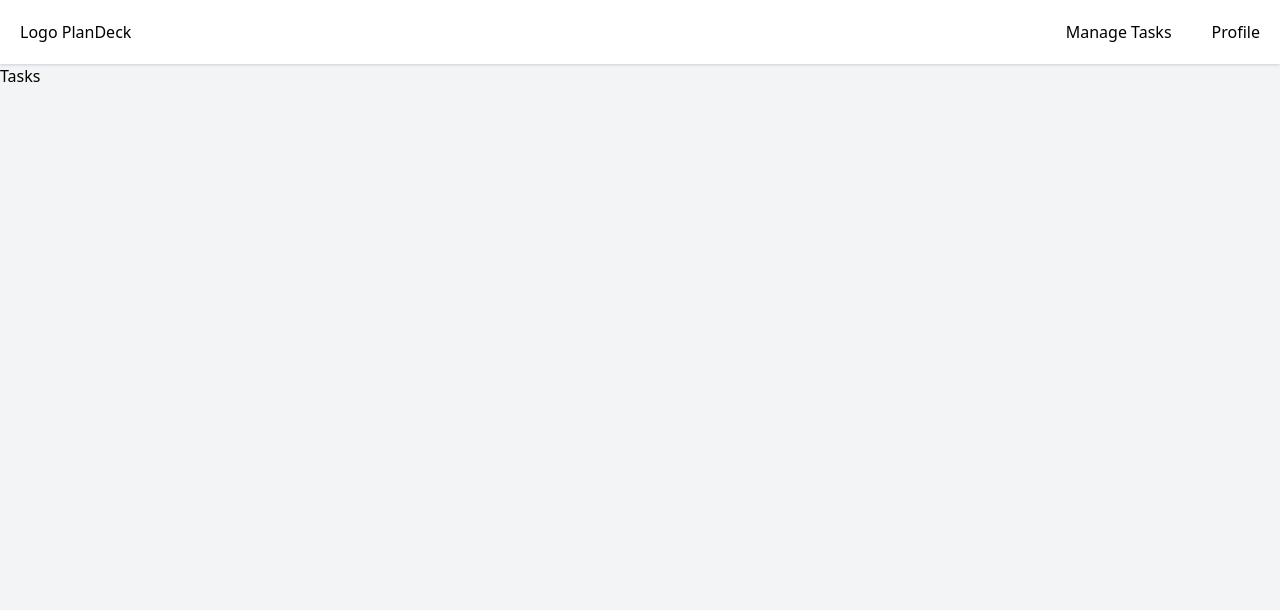
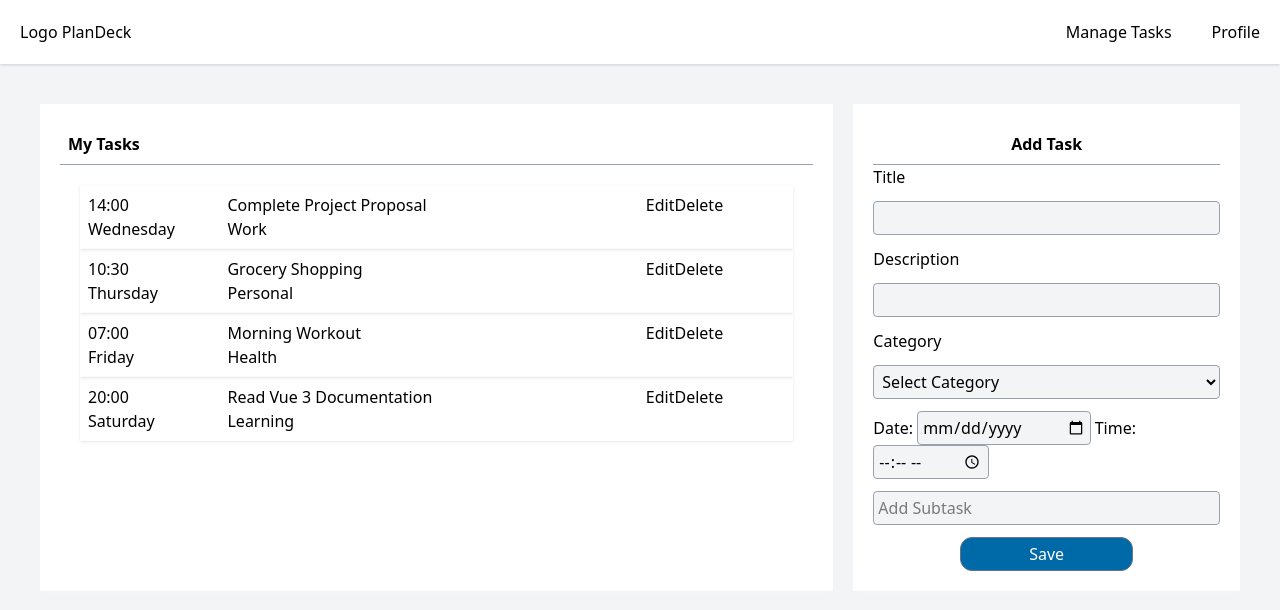
Before and after one commit to Mourice-Adero/plandeck-vue, a Vue app: page /tasks in a window 1280 px wide. Shown: the top 610 px of the page. Built offline with nearby package versions, Linux system fonts and the light colour scheme.

Commit message:
Updated task page layout, Added AllTask component

```diff
--- /dev/null
+++ b/src/components/AllTasks.vue
@@ -0,0 +1,152 @@
+<script setup lang="ts">
+import { ref } from 'vue'
+
+const tasks = ref([
+  {
+    title: 'Complete Project Proposal',
+    description: 'Draft and submit the client project proposal by EOD.',
+    category: 'Work',
+    date: '2023-11-15',
+    time: '14:00',
+    subtasks: [
+      { title: 'Research competitors', completed: false },
+      { title: 'Outline key features', completed: true },
+      { title: 'Review with team', completed: false },
+    ],
+  },
+  {
+    title: 'Grocery Shopping',
+    description: 'Buy essentials for the week.',
+    category: 'Personal',
+    date: '2023-11-16',
+    time: '10:30',
+    subtasks: [
+      { title: 'Milk', completed: false },
+      { title: 'Eggs', completed: false },
+      { title: 'Vegetables', completed: true },
+    ],
+  },
+  {
+    title: 'Morning Workout',
+    description: '30-minute cardio session.',
+    category: 'Health',
+    date: '2023-11-17',
+    time: '07:00',
+    subtasks: [
+      { title: 'Warm-up stretches', completed: false },
+      { title: 'Running', completed: false },
+    ],
+  },
+  {
+    title: 'Read Vue 3 Documentation',
+    description: 'Study Composition API updates.',
+    category: 'Learning',
+    date: '2023-11-18',
+    time: '20:00',
+    subtasks: [
+      { title: 'Setup example project', completed: true },
+      { title: 'Try reactive examples', completed: false },
+    ],
+  },
+])
+const title = ref('')
+const description = ref('')
+const category = ref('')
+const date = ref('')
+const time = ref('')
+const subtask = ref('')
+</script>
+<template>
+  <div class="grid md:grid-cols-3 p-10 gap-5">
+    <div class="md:col-span-2 bg-white p-5 shadow shadow-gray-100">
+      <h2 class="font-bold border-b border-b-gray-400 p-2">My Tasks</h2>
+      <ul class="p-5">
+        <li
+          v-for="(task, index) in tasks"
+          :key="index"
+          class="flex w-full shadow shadow-gray-200 p-2"
+        >
+          <div class="flex-1">
+            {{ task.time }}
+            <p class="">
+              {{ new Date(task.date).toLocaleDateString('en-US', { weekday: 'long' }) }}
+            </p>
+          </div>
+          <div class="flex-3">
+            <h4>{{ task.title }}</h4>
+            <p>{{ task.category }}</p>
+          </div>
+          <div class="flex-1">
+            <button>Edit</button>
+            <button>Delete</button>
+          </div>
+        </li>
+      </ul>
+    </div>
+    <div class="md:col-span-1 bg-white p-5 shadow shadow-gray-100">
+      <h2 class="text-center p-2 border-b border-b-gray-400 font-bold">Add Task</h2>
+      <form class="flex flex-col gap-3">
+        <label for="title"> Title </label>
+        <input
+          class="border rounded border-gray-400 bg-gray-100 p-1"
+          placeholder=""
+          id="title"
+          type="text"
+          v-model="title"
+        />
+        <label for="description"> Description </label>
+        <input
+          class="border rounded border-gray-400 bg-gray-100 p-1"
+          placeholder=""
+          id="description"
+          type="text"
+          v-model="description"
+        />
+        <label for="category"> Category </label>
+        <select
+          class="border rounded border-gray-400 bg-gray-100 p-1"
+          placeholder=""
+          id="category"
+          type="text"
+          v-model="category"
+        >
+          <option value="">Select Category</option>
+          <option value="">Work</option>
+          <option value="">Health</option>
+          <option value="">Personal</option>
+          <option value="">Gym</option>
+        </select>
+        <div class="w-full">
+          <label for="date"> Date: </label>
+          <input
+            class="border rounded border-gray-400 bg-gray-100 p-1 w-1/2"
+            placeholder=""
+            id="date"
+            type="date"
+            v-model="date"
+          />
+          <label for="time"> Time: </label>
+          <input
+            class="border rounded border-gray-400 bg-gray-100 p-1"
+            placeholder=""
+            id="time"
+            type="time"
+            v-model="time"
+          />
+        </div>
+        <input
+          class="border rounded border-gray-400 bg-gray-100 p-1"
+          id=""
+          type="text"
+          placeholder="Add Subtask"
+          v-model="subtask"
+        />
+        <button
+          class="p-1 w-1/2 self-center text-white border border-gray-500 rounded-xl bg-sky-700"
+        >
+          Save
+        </button>
+      </form>
+    </div>
+  </div>
+</template>
--- a/src/pages/TasksPage.vue
+++ b/src/pages/TasksPage.vue
@@ -1,4 +1,8 @@
-<script setup lang="ts"></script>
+<script setup lang="ts">
+import AllTasks from '@/components/AllTasks.vue'
+</script>
 <template>
-  <p>Tasks</p>
+  <div>
+    <AllTasks />
+  </div>
 </template>
```
